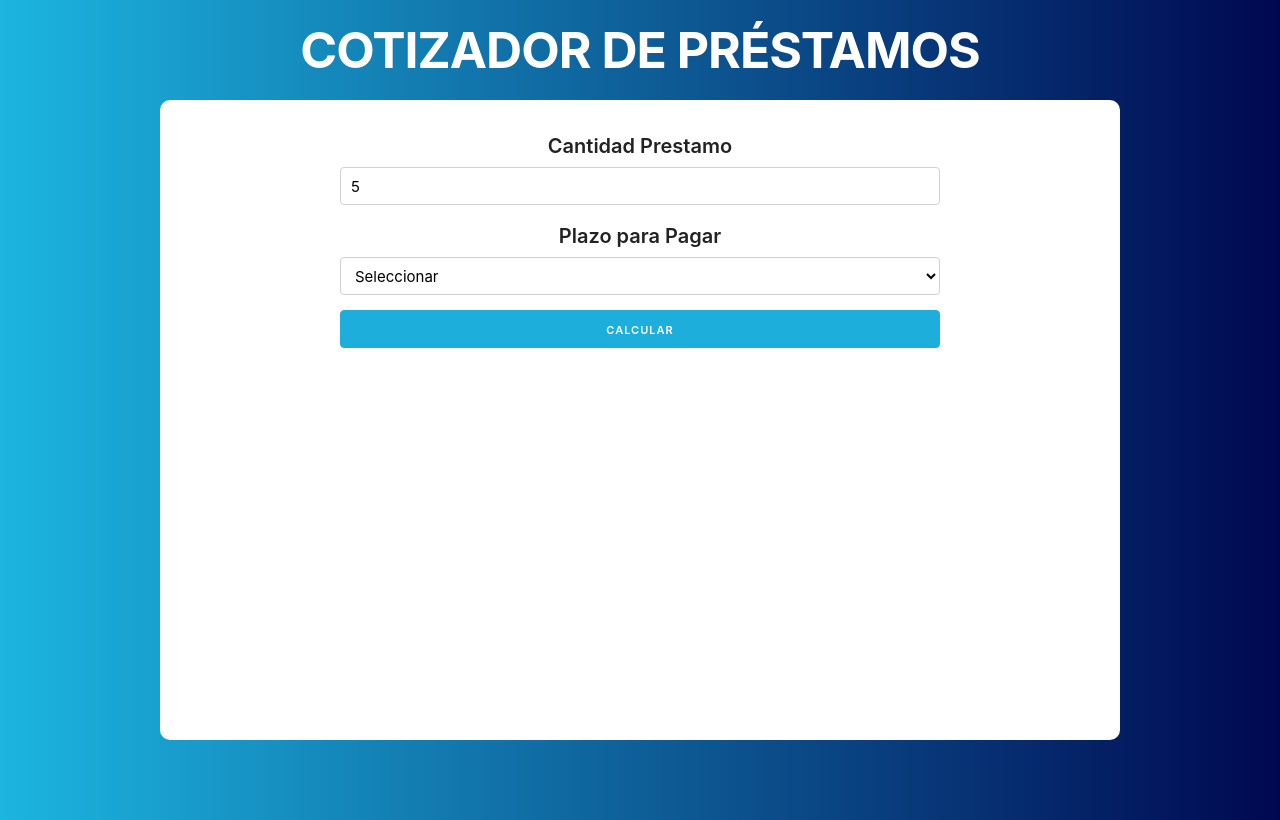
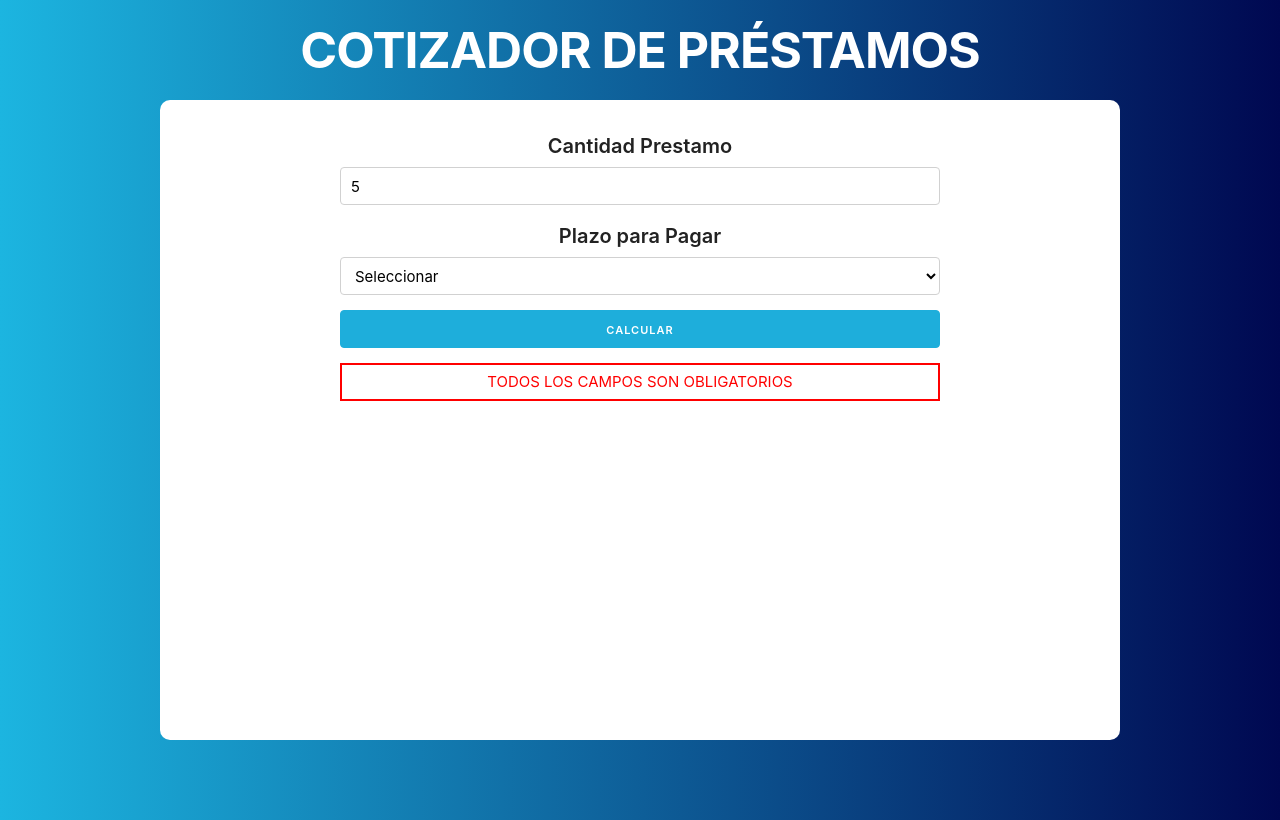
Before and after one commit to dev-ignacio-h/prestamos-react, a React (Create React App) app: page / in a window 1280 px wide. Both pictures are taken after typing "5" into the empty fields and a click on the input "Calcular". Built offline with nearby package versions, Linux system fonts and the light colour scheme.

Commit message:
mensaje de error

```diff
--- a/src/components/Formulario.js
+++ b/src/components/Formulario.js
@@ -1,4 +1,4 @@
-import { useState } from 'react';
+import { useState, Fragment } from 'react';
 
 const Formulario = ({ cantidad, guardarCantidad, plazo, guardarPlazo }) => {
   // definir state para mensaje de error
@@ -9,13 +9,19 @@ const Formulario = ({ cantidad, guardarCantidad, plazo, guardarPlazo }) => {
   const calcularPrestamo = e => {
     e.preventDefault();
     // validar
-    if(cantidad === 0 || plazo === '') {
+    if (cantidad === 0 || plazo === '') {
       guardarError(true);
+      return
+    } else {
+      // eliminar error
+      guardarError(false);
     }
+
     // realizar la cotización
     console.log('Enviando formulario...');
-  }
+  };
   return (
+    <Fragment>
       <form onSubmit={calcularPrestamo}>
         <div className="row">
           <div>
@@ -48,7 +54,11 @@ const Formulario = ({ cantidad, guardarCantidad, plazo, guardarPlazo }) => {
             />
           </div>
         </div>
+        {error ? (
+          <p className="error">Todos los campos son obligatorios</p>
+        ) : null}
       </form>
+    </Fragment>
   );
 };
 
--- a/src/index.css
+++ b/src/index.css
@@ -50,7 +50,7 @@ input[type='submit']:disabled {
 .error {
   background-color: white;
   border: 2px solid red;
-  padding: 0.5rem;
+  padding: .5rem 0;
   text-align: center;
   color: red;
   text-transform: uppercase;
```
Lines whose indentation alone changed are shown as unchanged.
